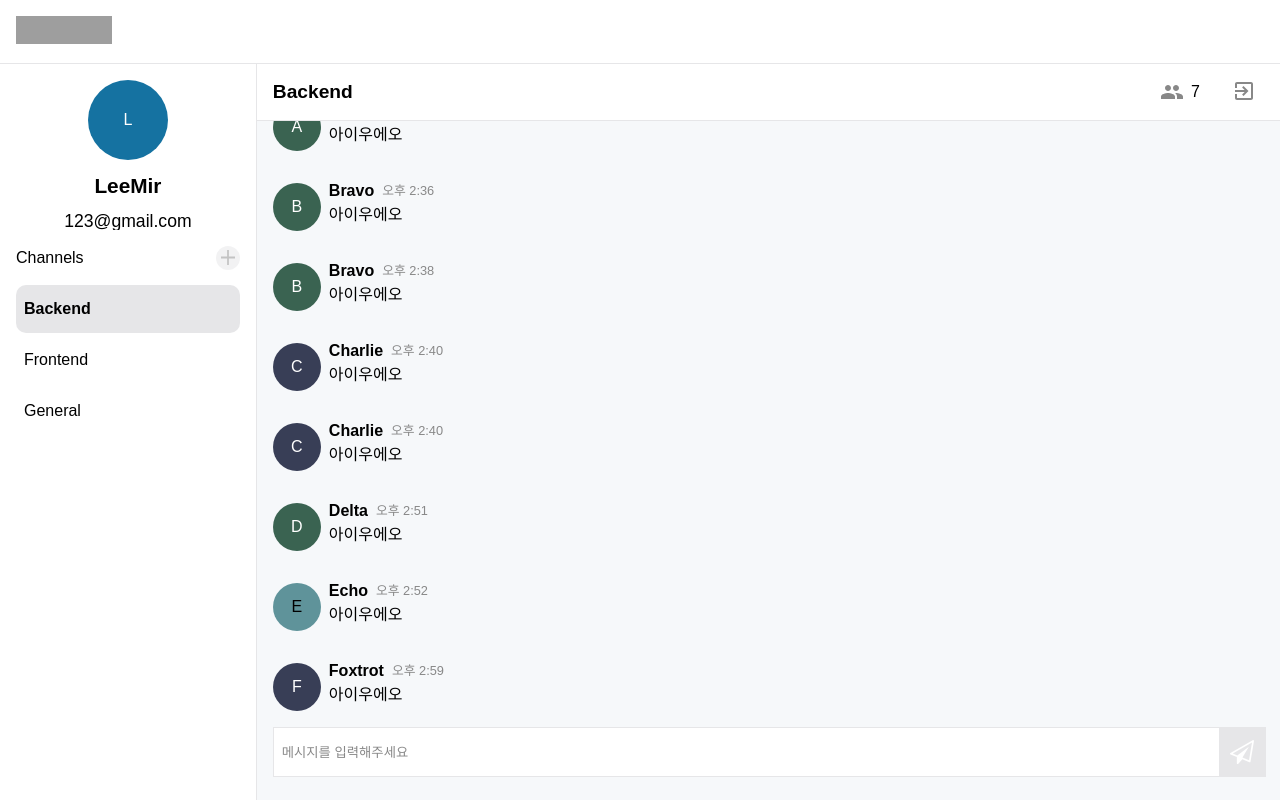
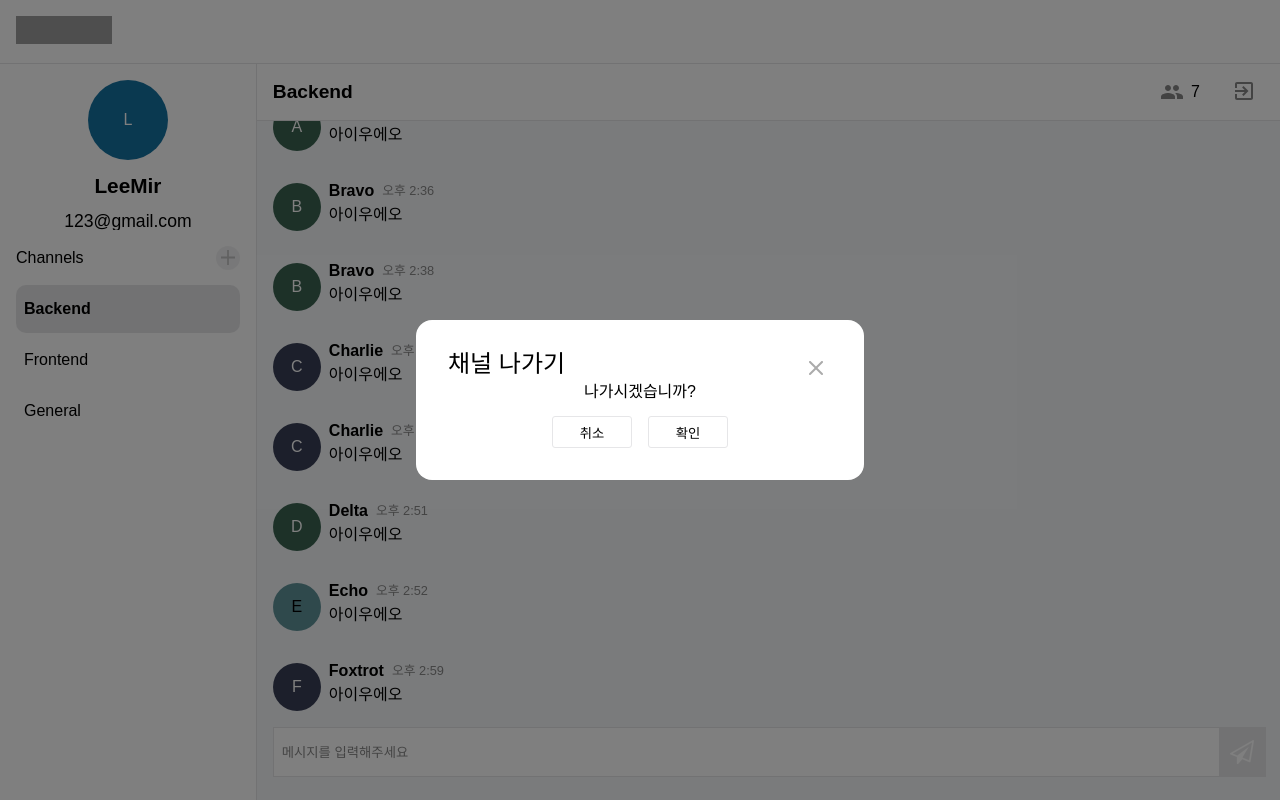
Before and after one commit to sally0226/swit-pilot-front, a React (Create React App) app: page /main in a window 1280 px wide. Both pictures are taken after a click on the element 1244 px from the left and 92 px from the top of the page. Built offline with nearby package versions, Linux system fonts and the light colour scheme; grey boxes are pictures that could not be loaded.

Commit message:
[Feat] Modal 세가지 생성
채널 나가기
채널 수정
메시지 삭제

```diff
--- a/src/components/ChatRoom/ChatBoard/index.js
+++ b/src/components/ChatRoom/ChatBoard/index.js
@@ -5,13 +5,21 @@ import Message from '../Message';
 import NoMessage from './NoMessage';
 import { Container } from './style';
 
-const ChatBoard = ({ messages, lastMessageRef }) => {
+const ChatBoard = ({ messages, lastMessageRef, openDeleteMessageModal }) => {
   const memberList = useRecoilValue(channelPeopleListState);
   return (
     <Container>
       {
         messages.length !== 0 &&
-        messages.map(message => <Message key={message.createdAt} userEmail={message.userEmail} userName={memberList.find((elem)=> elem.userEmail === message.userEmail)?.userName} contents={message.contents} date={message.createdAt} />)
+        messages.map(message =>
+          <Message
+            key={message.createdAt}
+            userEmail={message.userEmail}
+            userName={memberList.find((elem)=> elem.userEmail === message.userEmail)?.userName}
+            contents={message.contents}
+            date={message.createdAt}
+            openDeleteMessageModal={openDeleteMessageModal}
+          />)
       }
       {
         messages.length === 0 &&
--- a/src/components/ChatRoom/ChatHeader/index.js
+++ b/src/components/ChatRoom/ChatHeader/index.js
@@ -5,7 +5,7 @@ import userState from '../../../stores/user';
 import PeopleIcon from '../PeopleIcon';
 import { Title, Container, Wrapper, SettingIcon, ExitIcon } from './style';
 
-const ChatHeader = ({ name, people, toggleUserList }) => {
+const ChatHeader = ({ name, people, toggleUserList, openExitChannelModal, openUpdateChannelModal }) => {
   const user = useRecoilValue(userState);
   const channel = useRecoilValue(currentChannelState);
   return (
@@ -14,14 +14,14 @@ const ChatHeader = ({ name, people, toggleUserList }) => {
         <Title>{name}</Title>
         {
           (user.userEmail === channel.ownerEmail) &&
-          <SettingIcon>
+          <SettingIcon onClick={openUpdateChannelModal}>
             <img src='/img/setting.svg' alt='setting-icon' />
           </SettingIcon>
         }
       </Wrapper>
       <Wrapper>
         <PeopleIcon num={people.length} toggleUserList={toggleUserList} />
-        <ExitIcon>
+        <ExitIcon onClick={openExitChannelModal}>
           <img src='/img/exit.svg' alt='exit-icon' />
         </ExitIcon>
       </Wrapper>
--- a/src/components/ChatRoom/Message/index.js
+++ b/src/components/ChatRoom/Message/index.js
@@ -5,7 +5,7 @@ import ProfileIcon from '../../ProfileIcon';
 import SenderInfo from './SenderInfo';
 import { ButtonContainer, Container, Contents, DeleteIcon, MessageHeader, UpdateIcon, Wrapper } from './style';
 
-const Message = ({ userEmail, userName, contents, date }) => {
+const Message = ({ userEmail, userName, contents, date, openDeleteMessageModal }) => {
   const user = useRecoilValue(userState);
   return (
     <Container>
@@ -19,7 +19,7 @@ const Message = ({ userEmail, userName, contents, date }) => {
               <UpdateIcon>
                 <img src='/img/pencil.svg' alt='update-icon' />
               </UpdateIcon>
-              <DeleteIcon>
+              <DeleteIcon onClick={openDeleteMessageModal}>
                 <img src='/img/delete-bin.svg' alt='delete-icon' />
               </DeleteIcon>
             </ButtonContainer>
--- a/src/components/ChatRoom/index.js
+++ b/src/components/ChatRoom/index.js
@@ -13,17 +13,30 @@ const ChatRoom = ({
   lastMessageRef,
   showUserList,
   toggleUserList,
-  closeUserList
+  closeUserList,
+  openExitChannelModal,
+  openUpdateChannelModal,
+  openDeleteMessageModal,
 }) => {
   return (
     <Container>
       {
         name &&
         <>
-          <ChatHeader name={name} people={people} toggleUserList={toggleUserList} />
+          <ChatHeader
+            name={name}
+            people={people}
+            toggleUserList={toggleUserList}
+            openExitChannelModal={openExitChannelModal}
+            openUpdateChannelModal={openUpdateChannelModal}
+          />
           <RoomContainer>
             <Wrapper>
-              <ChatBoard messages={messages} lastMessageRef={lastMessageRef} />
+              <ChatBoard
+                messages={messages}
+                lastMessageRef={lastMessageRef}
+                openDeleteMessageModal={openDeleteMessageModal}
+              />
               <ChatInput />
             </Wrapper>
             { showUserList && <UserList closeUserList={closeUserList} /> }
--- a/src/pages/MainPage.jsx
+++ b/src/pages/MainPage.jsx
@@ -27,6 +27,9 @@ const MainPage = () => {
   const [showUserList, setShowUserList] = useState(false);
   const [showSearchChannelModal, setShowSearchChannelModal] = useState(false);
   const [showCreateChannelModal, setShowCreateChannelModal] = useState(false);
+  const [showExitChannelModal, setShowExitChannelModal] = useState(false);
+  const [showUpdateChannelModal, setShowUpdateChannelModal] = useState(false);
+  const [showDeleteMessageModal, setShowDeleteMessageModal] = useState(false);
 
   const updatedMessage = (message) => {
     const newMessages = messages.map((elem) => {
@@ -49,12 +52,29 @@ const MainPage = () => {
     openCreateChannelModal: () => {
       setShowCreateChannelModal(true);
     },
-
+    openExitChannelModal: () => {
+      setShowExitChannelModal(true);
+    },
+    openUpdateChannelModal: () => {
+      setShowUpdateChannelModal(true);
+    },
+    openDeleteMessageModal: () => {
+      setShowDeleteMessageModal(true);
+    },
     closeSearchChannelModal: () => {
       setShowSearchChannelModal(false);
     },
     closeCreateChannelModal: () => {
       setShowCreateChannelModal(false);
+    },
+    closeExitChannelModal: () => {
+      setShowExitChannelModal(false);
+    },
+    closeUpdateChannelModal: () => {
+      setShowUpdateChannelModal(false);
+    },
+    closeDeleteMessageModal: () => {
+      setShowDeleteMessageModal(false);
     },
   }
 
@@ -117,6 +137,41 @@ const MainPage = () => {
           />
         </ModalPortal>
       }
+      {
+        showExitChannelModal &&
+        <ModalPortal
+          title='채널 나가기'
+          closePortal={modalController.closeExitChannelModal}
+          showSubmitBtn={true}
+          showSubmitBtnCenter={true}
+          submitBtnName='확인'
+        >
+          <span>나가시겠습니까?</span>
+        </ModalPortal>
+      }
+      {
+        showUpdateChannelModal &&
+        <ModalPortal
+          title='채널 이름 수정'
+          closePortal={modalController.closeUpdateChannelModal}
+          showSubmitBtn={true}
+          submitBtnName='수정'
+        >
+          <span>채널 이름 수정</span>
+        </ModalPortal>
+      }
+      {
+        showDeleteMessageModal &&
+        <ModalPortal
+          title='메시지 삭제'
+          closePortal={modalController.closeDeleteMessageModal}
+          showSubmitBtn={true}
+          showSubmitBtnCenter={true}
+          submitBtnName='삭제'
+        >
+          <span>삭제하시겠습니까?</span>
+        </ModalPortal>
+      }
     </>
   );
 };
--- a/src/templates/MainTemplate/index.jsx
+++ b/src/templates/MainTemplate/index.jsx
@@ -30,6 +30,9 @@ const MainTemplate = ({
           showUserList={showUserList}
           toggleUserList={toggleUserList}
           closeUserList={closeUserList}
+          openExitChannelModal={modalController.openExitChannelModal}
+          openUpdateChannelModal={modalController.openUpdateChannelModal}
+          openDeleteMessageModal={modalController.openDeleteMessageModal}
         />
       </Container>
     </Layout>
```
